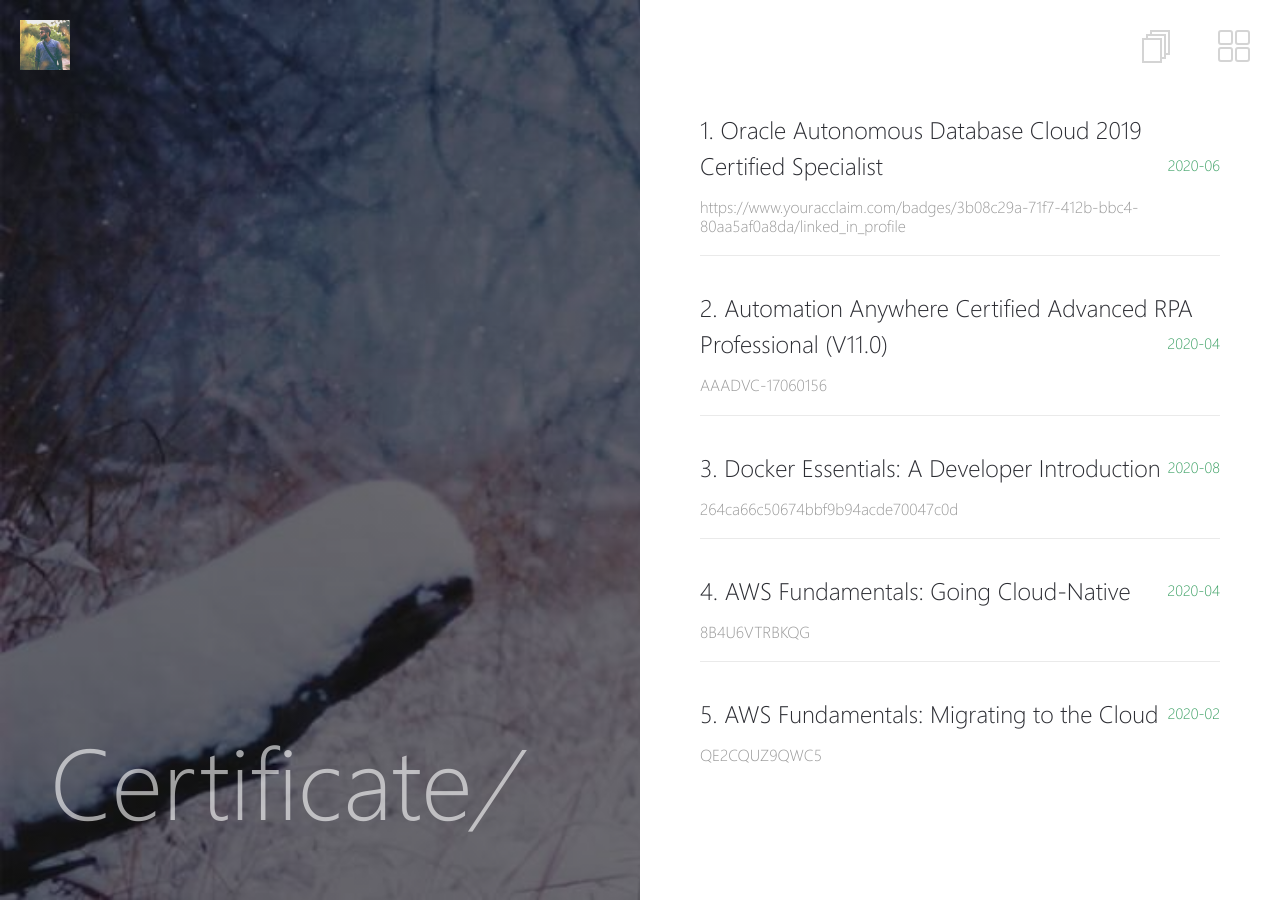
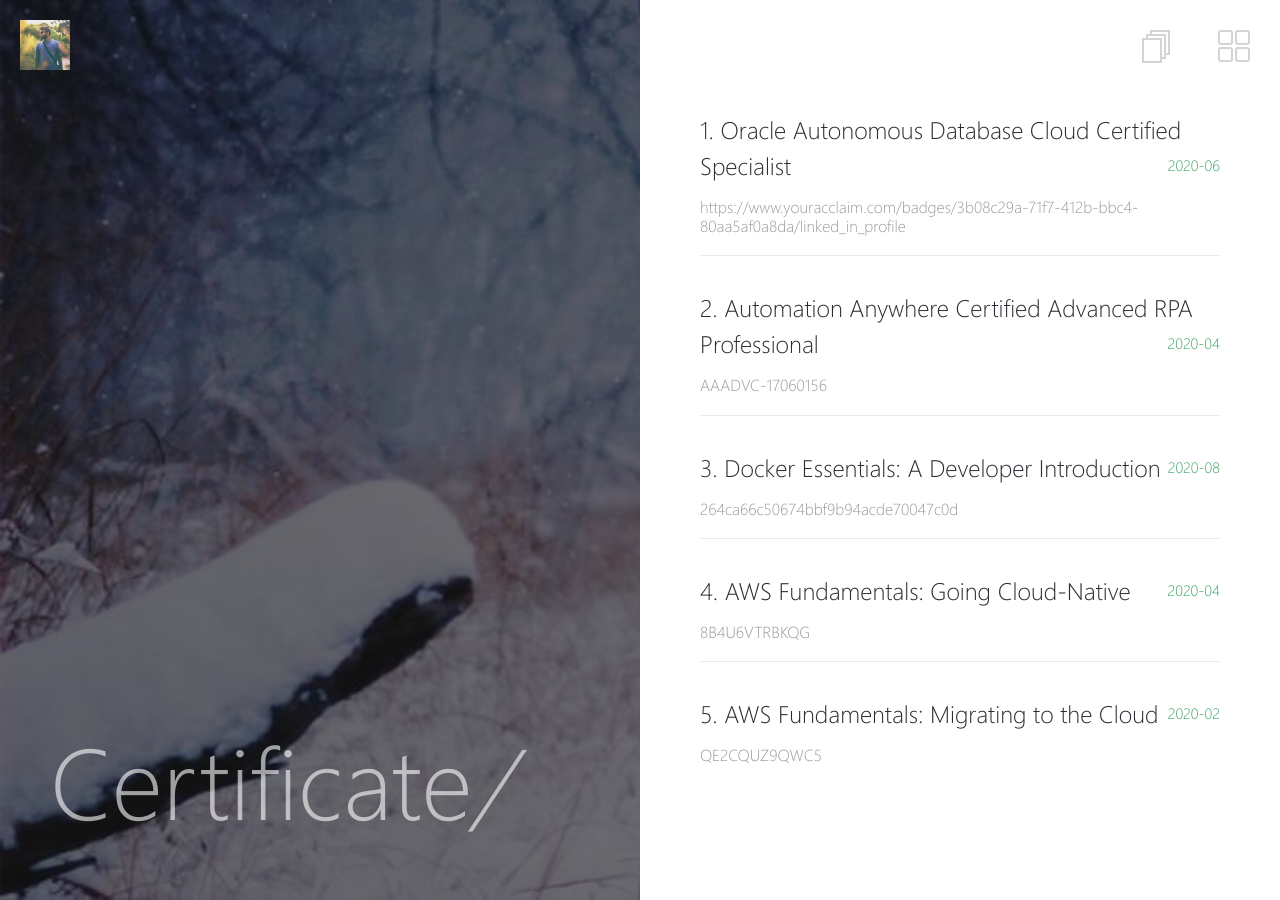
Before and after one commit to NilayanBose/NilayanBose.github.io, a Jekyll site: the page built from _pages/posts.md, in a window 1280 px wide. Built offline with Jekyll 4.4.1, drawn with Linux system fonts in a browser that asks for light colours.

Commit message:
Update post-list.html

```diff
--- a/_layouts/post-list.html
+++ b/_layouts/post-list.html
@@ -25,7 +25,7 @@ layout: compress
         <li>
           <h2>
             <a href="https://www.youracclaim.com/badges/3b08c29a-71f7-412b-bbc4-80aa5af0a8da/linked_in">
-              <span style="font-size:x-large;font-weight:500;">1. Oracle Autonomous Database Cloud 2019 Certified Specialist</span>
+              <span style="font-size:x-large;font-weight:500;">1. Oracle Autonomous Database Cloud Certified Specialist</span>
             </a>
             <span class="date">{{ "2020-06" | date: '%b %Y' }}</span>
           </h2>
@@ -34,7 +34,7 @@ layout: compress
            <li>
           <h2>
             <a href="https://www.linkedin.com/company/automation-anywhere/">
-              <span style="font-size:x-large;font-weight:500;">2. Automation Anywhere Certified Advanced RPA Professional (V11.0)</span>
+              <span style="font-size:x-large;font-weight:500;">2. Automation Anywhere Certified Advanced RPA Professional</span>
             </a>
             <span class="date">{{ "2020-04" | date: '%b %Y' }}</span>
           </h2>
```
